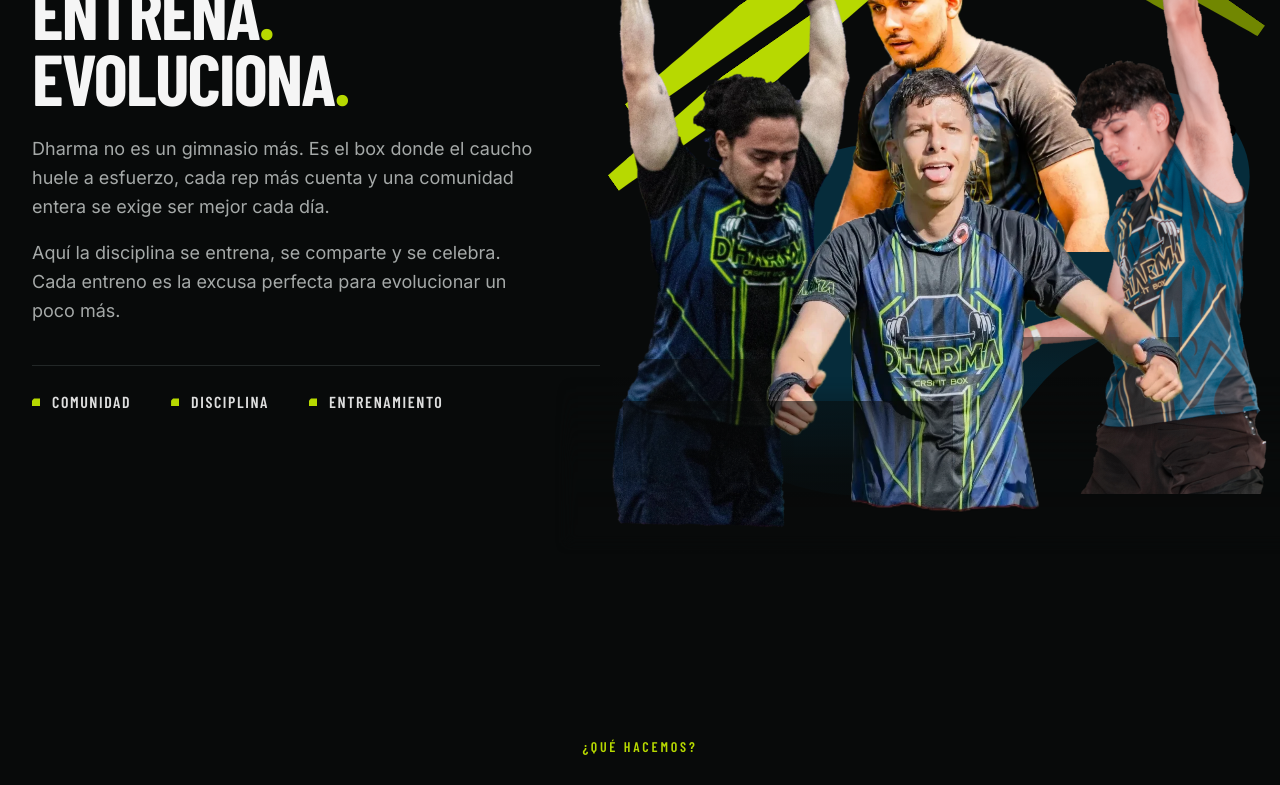
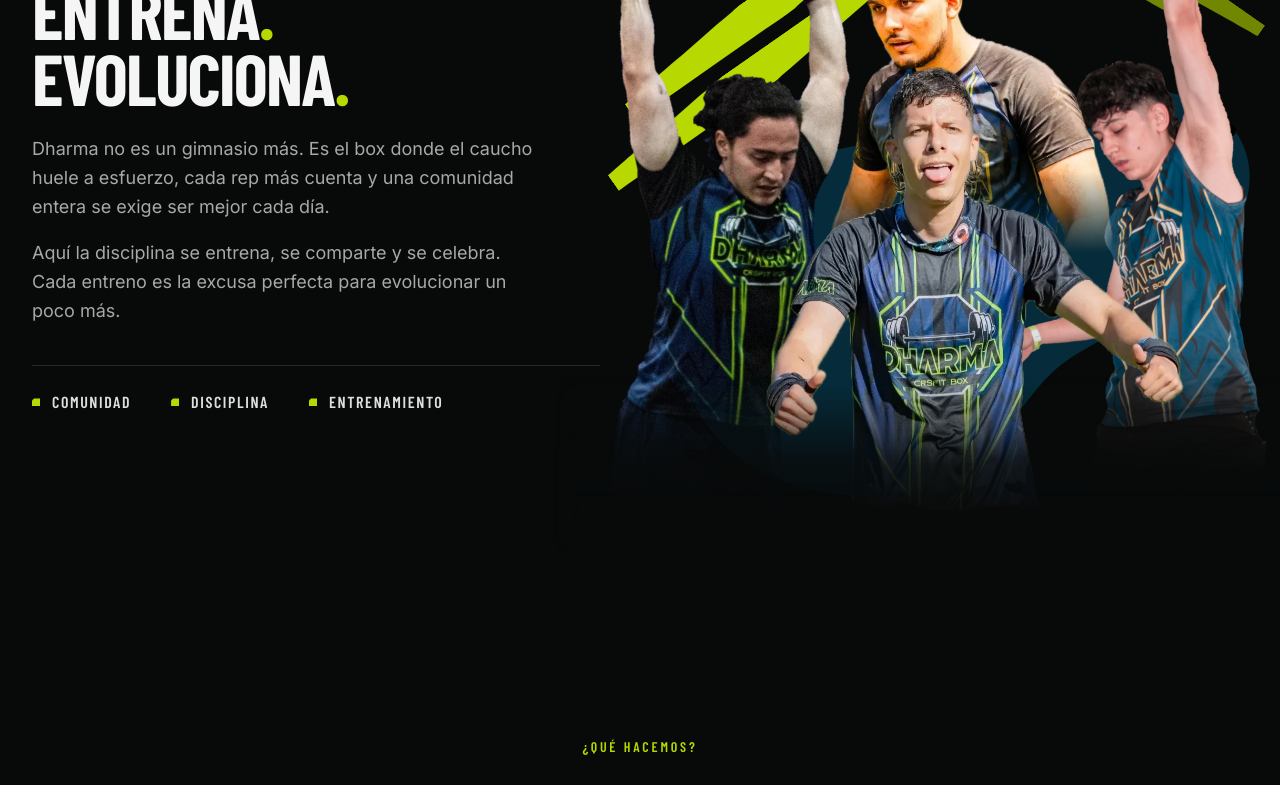
Before and after one commit to DilnLemos/dharma-website, a React (Vite) app: page / in a window 1280 px wide. Shown: the part 1061-1846 px from the top of the page. Built offline with nearby package versions, Linux system fonts and the light colour scheme; a web font is replaced by a local one.

Commit message:
fix(about): remove redundant background divs and apply mask gradients to images

```diff
--- a/src/components/About.tsx
+++ b/src/components/About.tsx
@@ -89,31 +89,22 @@ export default function About() {
             <PaintSplash />
           </div>
 
-          <div
-            aria-hidden="true"
-            className="from-bg via-bg/85 pointer-events-none absolute inset-x-[-20%] bottom-[-2%] z-20 h-40 bg-linear-to-t to-transparent blur-[5px]"
-          />
-
           <m.img
             src={Persona1}
             alt="Miembro de la comunidad Dharma CrossFit en una sesión de entrenamiento en el box"
-            className="absolute bottom-0 left-[-2%] z-20 h-[90%] w-auto rotate-2 sm:right-[60%] sm:left-auto sm:h-[95%]"
             width={1080}
             height={1350}
             loading="lazy"
+            className="absolute bottom-0 left-[-2%] z-20 h-[90%] w-auto rotate-2 mask-[linear-gradient(to_top,transparent_0%,black_24%,black_100%)] sm:right-[60%] sm:left-auto sm:h-[95%]"
             initial={{ opacity: 0, y: 32, scale: 0.97 }}
             whileInView={{ opacity: 1, y: 0, scale: 1 }}
             viewport={{ once: true, amount: 0.25 }}
             transition={{ duration: 1.2, delay: 0.2, ease: [0.22, 1, 0.36, 1] }}
           />
-          <div
-            aria-hidden="true"
-            className="via-bg/10 to-bg/45 pointer-events-none absolute bottom-0 left-[-2%] z-25 h-[24%] w-[48%] bg-linear-to-t from-transparent sm:right-[80%] sm:left-auto sm:w-[32%]"
-          />
           <m.img
             src={Persona2}
             alt="Deportista de Dharma CrossFit entrenando en el box de Roldanillo"
-            className="absolute bottom-[-9%] left-2 z-30 h-[90%] w-auto sm:bottom-[-10%] sm:left-[-10%] sm:h-full"
+            className="absolute bottom-[-9%] left-2 z-20 h-[90%] w-auto mask-[linear-gradient(to_top,transparent_0%,black_24%,black_100%)] sm:bottom-[-10%] sm:left-[-10%] sm:h-full"
             width={1080}
             height={2196}
             loading="lazy"
@@ -126,14 +117,10 @@ export default function About() {
               ease: [0.22, 1, 0.36, 1],
             }}
           />
-          <div
-            aria-hidden="true"
-            className="via-bg/8 to-bg/55 pointer-events-none absolute bottom-[-9%] left-2 z-35 h-[28%] w-[52%] bg-linear-to-t from-transparent sm:bottom-[-10%] sm:left-[-10%] sm:w-[58%]"
-          />
           <m.img
             src={Persona3}
             alt="Deportista de Dharma CrossFit entrenando en el box de Roldanillo"
-            className="absolute bottom-[5%] left-[48%] z-20 h-[90%] w-auto sm:left-[50%] sm:h-[95%]"
+            className="z-21h-[90%] absolute bottom-[5%] left-[48%] w-auto mask-[linear-gradient(to_top,transparent_0%,black_24%,black_100%)] sm:left-[50%] sm:h-[95%]"
             width={1080}
             height={2196}
             loading="lazy"
@@ -144,12 +131,12 @@ export default function About() {
           />
           <div
             aria-hidden="true"
-            className="via-bg/10 to-bg/45 pointer-events-none absolute bottom-[5%] left-[48%] z-25 h-[22%] w-[42%] bg-linear-to-t from-transparent sm:left-[50%] sm:w-[38%]"
+            className="from-bg via-bg/85 pointer-events-none absolute inset-x-[-20%] bottom-[-2%] z-20 h-40 bg-linear-to-t to-transparent blur-[5px]"
           />
           <m.img
             src={Persona4}
             alt="Deportista de Dharma CrossFit entrenando en el box de Roldanillo"
-            className="absolute bottom-[39%] left-[15%] z-10 h-[90%] w-auto sm:left-[22%] sm:h-[47%]"
+            className="absolute bottom-[39%] left-[15%] z-10 h-[90%] w-auto mask-[linear-gradient(to_top,transparent_0%,black_24%,black_100%)] sm:left-[22%] sm:h-[47%]"
             width={1080}
             height={2196}
             loading="lazy"
@@ -182,7 +169,7 @@ export default function About() {
           <img
             src={Diseño2}
             alt="Deportista de Dharma CrossFit entrenando en el box de Roldanillo"
-            className="absolute bottom-[77%] left-[63%] z-0 h-[4%] w-auto"
+            className="absolute bottom-[77%] left-[63%] -z-1 h-[4%] w-auto"
             style={{ transform: "rotate(35deg)" }}
             width={1080}
             height={2196}
@@ -192,7 +179,7 @@ export default function About() {
           <img
             src={Diseño2}
             alt="Deportista de Dharma CrossFit entrenando en el box de Roldanillo"
-            className="absolute bottom-[80%] left-[48%] z-0 h-[4%] w-auto"
+            className="absolute bottom-[80%] left-[48%] -z-1 h-[4%] w-auto"
             style={{ transform: "rotate(35deg)" }}
             width={1080}
             height={2196}
```
